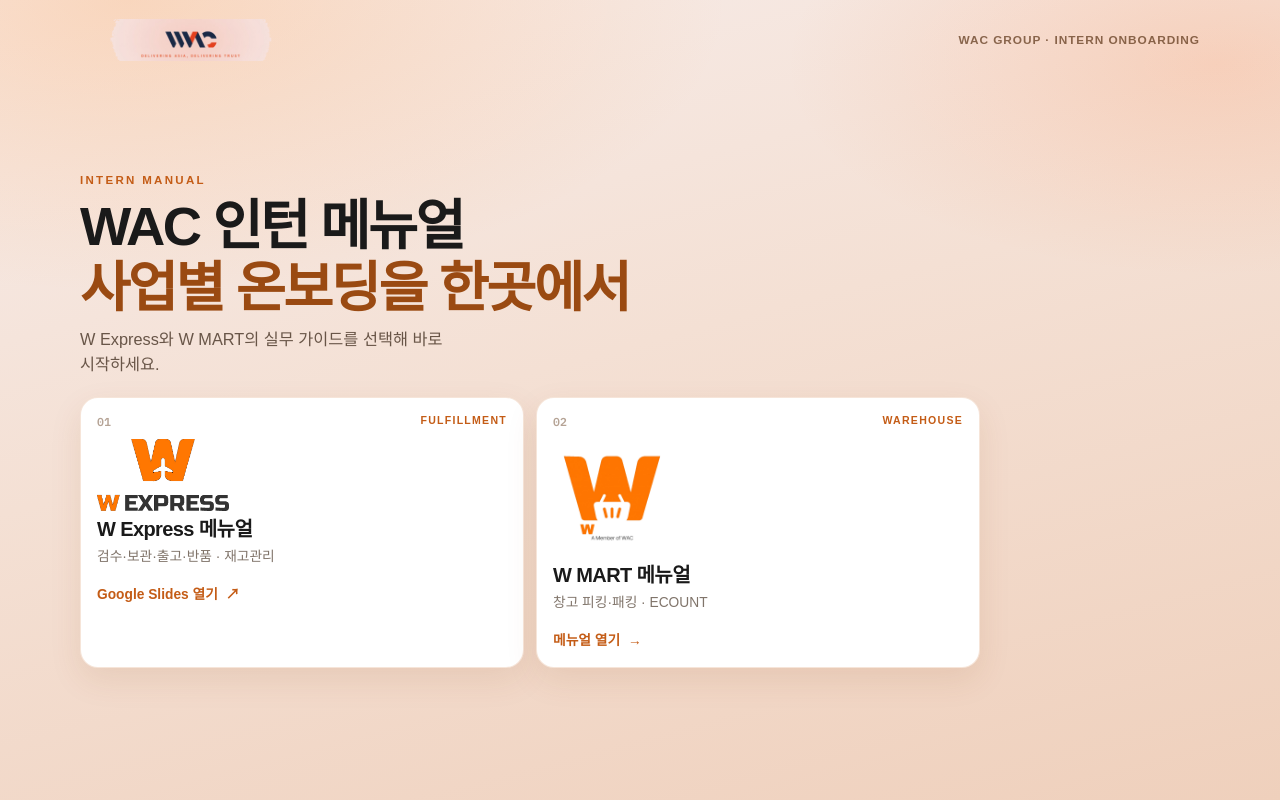
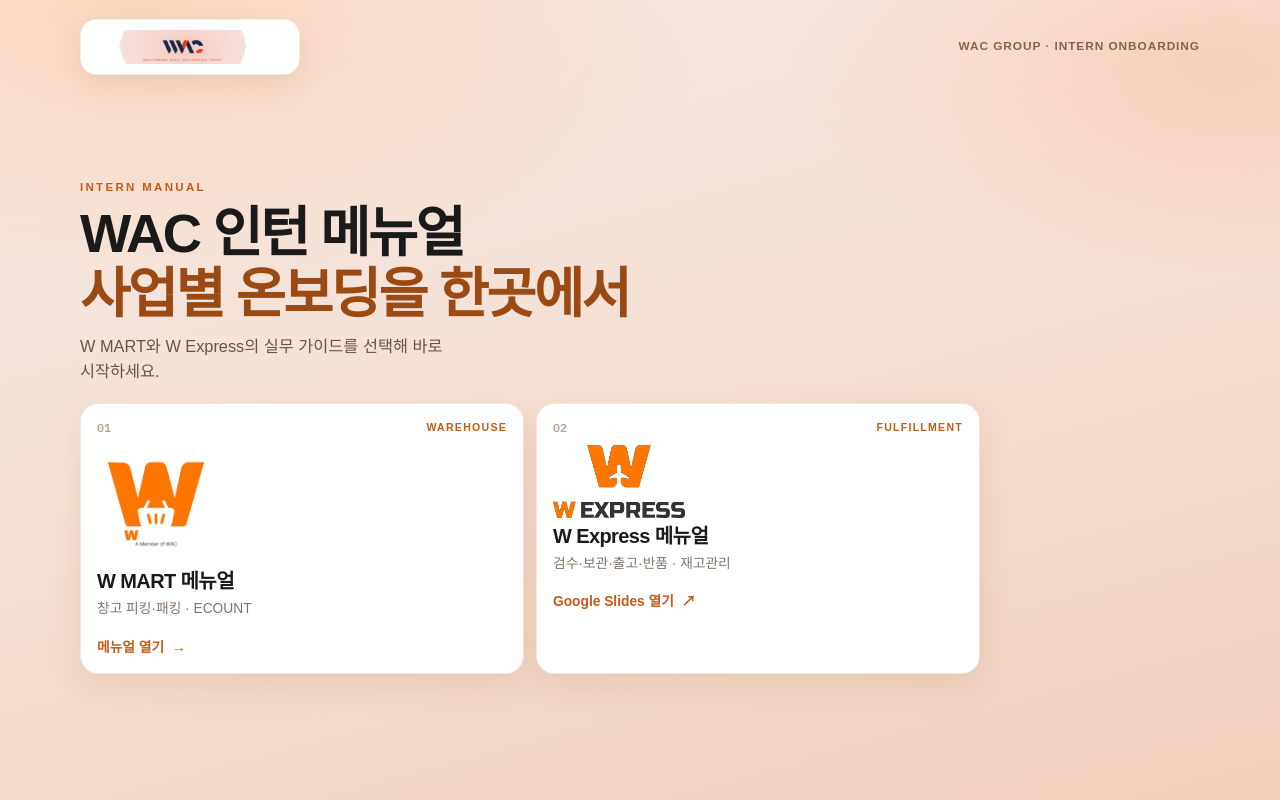
Before and after one commit to hyunseook0606-dev/wac-manual, a React (Vite) app: page / in a window 1280 px wide. Built offline with nearby package versions, Linux system fonts and the light colour scheme; a web font is replaced by a local one.

Commit message:
Restore WAC logo white card and put W MART first on the hub.
Keep W Express as the second unit linking out to Google Slides.

Co-authored-by: Cursor <cursoragent@cursor.com>

```diff
--- a/src/components/HubPage.tsx
+++ b/src/components/HubPage.tsx
@@ -31,7 +31,9 @@ export function HubPage({ onOpenWmart }: Props) {
           initial="hidden"
           animate="show"
         >
-          <img className="hub-brand" src="/wac-logo.png" alt="WAC Logistics" />
+          <div className="hub-brand-wrap">
+            <img className="hub-brand" src="/wac-logo.png" alt="WAC Logistics" />
+          </div>
           <p className="hub-top-note">WAC Group · Intern Onboarding</p>
         </motion.header>
 
@@ -64,7 +66,7 @@ export function HubPage({ onOpenWmart }: Props) {
             initial="hidden"
             animate="show"
           >
-            W Express와 W MART의 실무 가이드를 선택해 바로 시작하세요.
+            W MART와 W Express의 실무 가이드를 선택해 바로 시작하세요.
           </motion.p>
 
           <motion.div
@@ -74,6 +76,24 @@ export function HubPage({ onOpenWmart }: Props) {
             initial="hidden"
             animate="show"
           >
+            <button type="button" className="hub-unit" onClick={onOpenWmart}>
+              <span className="hub-unit-meta">
+                <span className="hub-unit-no">01</span>
+                <span className="hub-unit-tag">Warehouse</span>
+              </span>
+              <img
+                className="hub-unit-logo"
+                src="/wmart-logo.png"
+                alt="W MART"
+              />
+              <strong>W MART 메뉴얼</strong>
+              <em>창고 피킹·패킹 · ECOUNT</em>
+              <span className="hub-unit-cta">
+                메뉴얼 열기
+                <span aria-hidden="true">→</span>
+              </span>
+            </button>
+
             <a
               className="hub-unit"
               href={EXPRESS_SLIDES}
@@ -81,7 +101,7 @@ export function HubPage({ onOpenWmart }: Props) {
               rel="noreferrer"
             >
               <span className="hub-unit-meta">
-                <span className="hub-unit-no">01</span>
+                <span className="hub-unit-no">02</span>
                 <span className="hub-unit-tag">Fulfillment</span>
               </span>
               <img
@@ -96,24 +116,6 @@ export function HubPage({ onOpenWmart }: Props) {
                 <span aria-hidden="true">↗</span>
               </span>
             </a>
-
-            <button type="button" className="hub-unit" onClick={onOpenWmart}>
-              <span className="hub-unit-meta">
-                <span className="hub-unit-no">02</span>
-                <span className="hub-unit-tag">Warehouse</span>
-              </span>
-              <img
-                className="hub-unit-logo"
-                src="/wmart-logo.png"
-                alt="W MART"
-              />
-              <strong>W MART 메뉴얼</strong>
-              <em>창고 피킹·패킹 · ECOUNT</em>
-              <span className="hub-unit-cta">
-                메뉴얼 열기
-                <span aria-hidden="true">→</span>
-              </span>
-            </button>
           </motion.div>
         </section>
       </div>
--- a/src/index.css
+++ b/src/index.css
@@ -334,8 +334,18 @@ img {
   flex-shrink: 0;
 }
 
+.hub-brand-wrap {
+  display: inline-flex;
+  align-items: center;
+  padding: 10px 14px;
+  border-radius: 16px;
+  background: #fff;
+  border: 1px solid rgba(196, 92, 22, 0.12);
+  box-shadow: 0 10px 28px rgba(140, 70, 20, 0.1);
+}
+
 .hub-brand {
-  width: min(240px, 56vw);
+  width: min(190px, 46vw);
   height: auto;
   display: block;
 }
```
